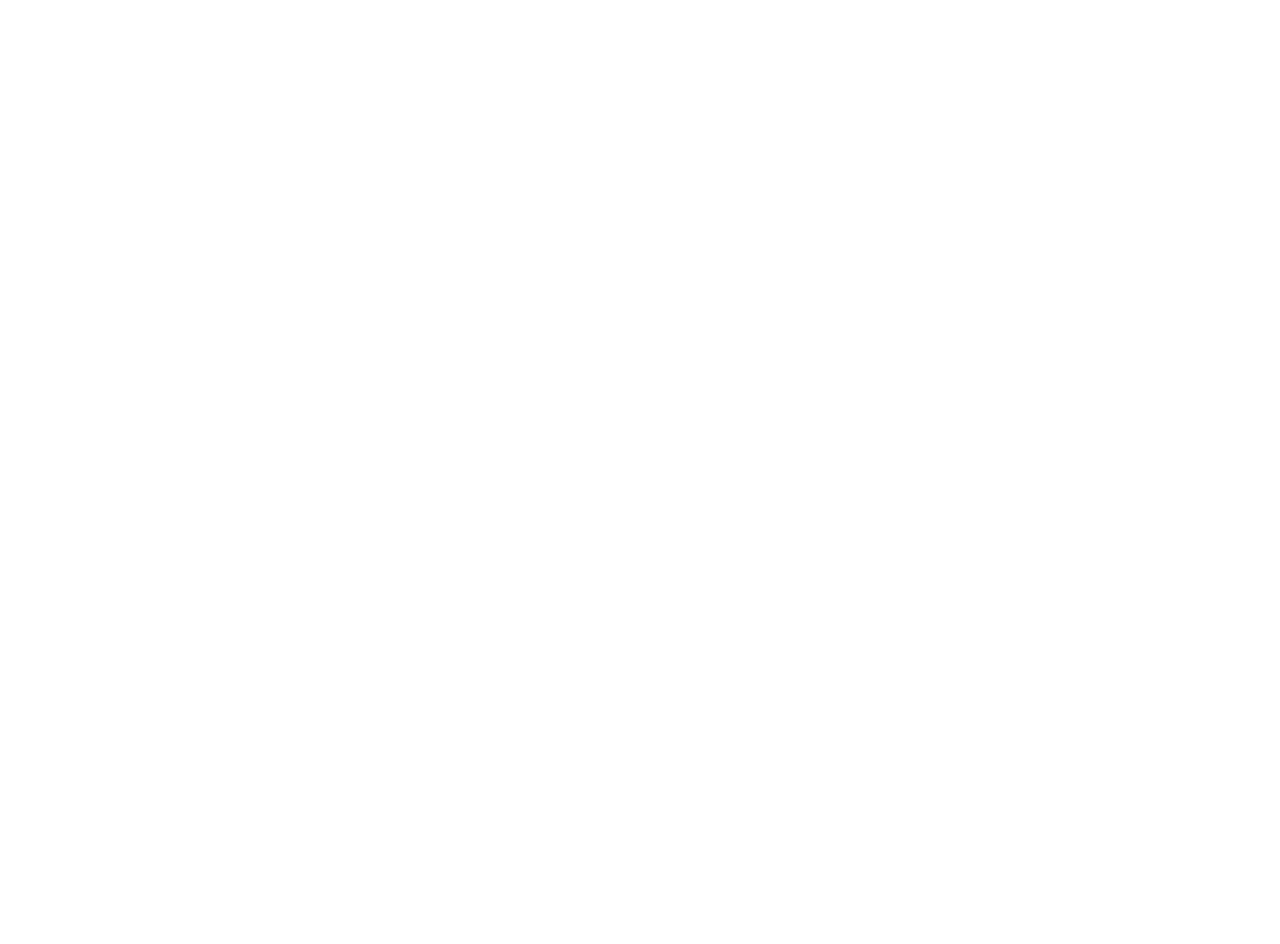
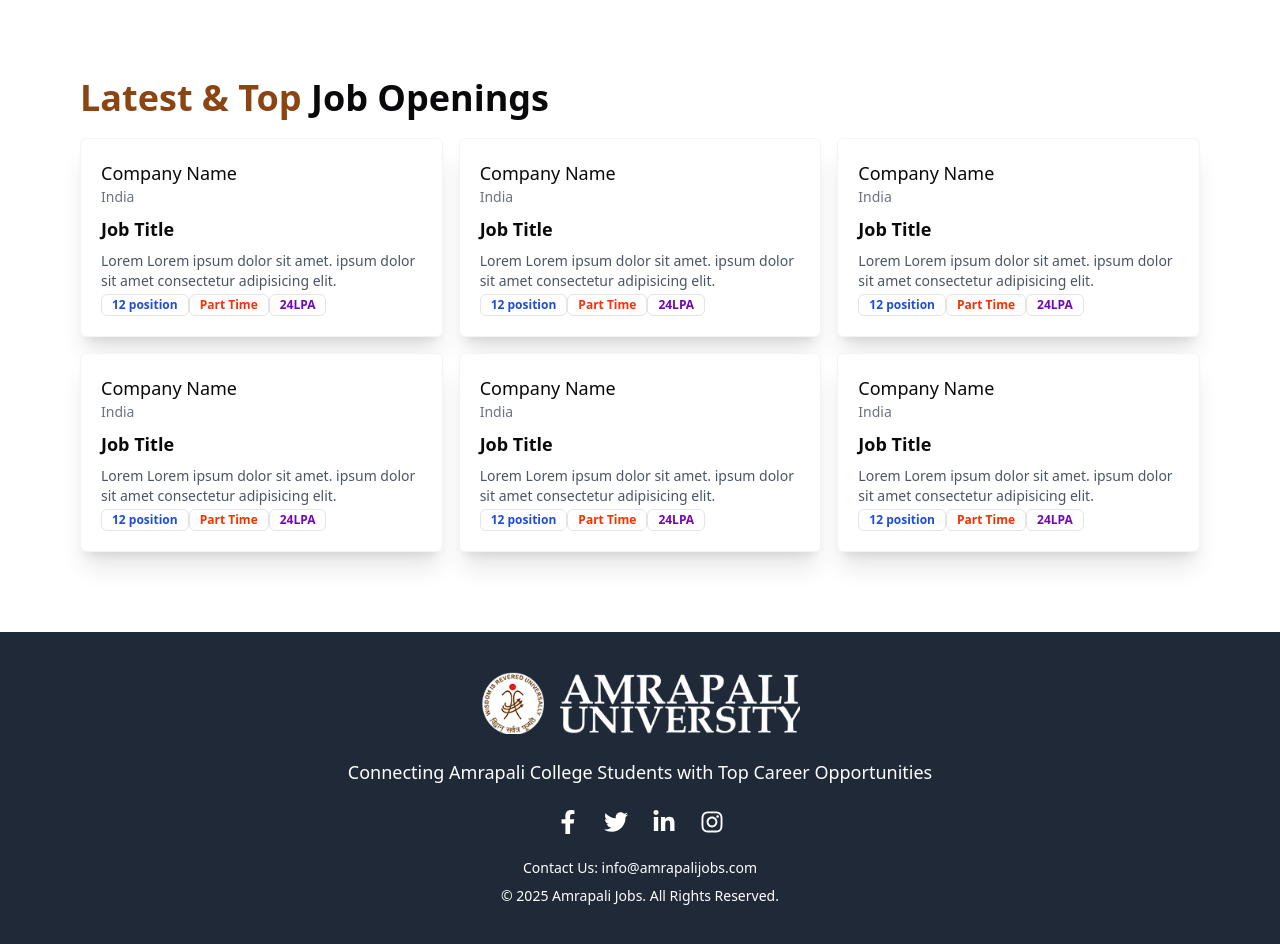
Before and after one commit to diyatripathi673/University_Job_Portal, a React (Vite) app in the folder Frontend/: page / in a window 1280 px wide. Shown: the part 480-1424 px from the top of the page. Before the commit the page ends 800 px from the top, so only its background shows below. Built offline with nearby package versions, Linux system fonts and the light colour scheme.

Commit message:
Footer completed

```diff
--- a/Frontend/package.json
+++ b/Frontend/package.json
@@ -25,6 +25,7 @@
     "next-themes": "^0.4.4",
     "react": "^18.3.1",
     "react-dom": "^18.3.1",
+    "react-icons": "^5.5.0",
     "react-redux": "^9.2.0",
     "react-router-dom": "^7.2.0",
     "sonner": "^2.0.0",
--- /dev/null
+++ b/Frontend/src/components/Footer.jsx
@@ -0,0 +1,45 @@
+import React from "react";
+import { FaFacebookF, FaTwitter, FaLinkedinIn, FaInstagram } from "react-icons/fa";
+import logo from "../assets/logo.png"  // Import logo from assets folder
+
+const Footer = () => {
+  return (
+    <footer className="bg-gray-800 text-white py-10">
+      <div className="container mx-auto px-6 text-center">
+        {/* Logo Section */}
+        <div className="mb-6">
+          <img src={logo} alt="Amrapali Jobs Logo" className="max-w-xs mx-auto" />
+        </div>
+
+        {/* About Section */}
+        <div className="mb-6">
+          <p className="text-lg">Connecting Amrapali College Students with Top Career Opportunities</p>
+        </div>
+
+        {/* Social Media Links */}
+        <div className="flex justify-center gap-6 mb-6">
+          <a href="https://www.facebook.com/AmrapaliCollege" target="_blank" rel="noopener noreferrer" className="text-white text-2xl hover:text-blue-500">
+            <FaFacebookF />
+          </a>
+          <a href="https://www.twitter.com/AmrapaliCollege" target="_blank" rel="noopener noreferrer" className="text-white text-2xl hover:text-blue-400">
+            <FaTwitter />
+          </a>
+          <a href="https://www.linkedin.com/school/amrapali-college" target="_blank" rel="noopener noreferrer" className="text-white text-2xl hover:text-blue-700">
+            <FaLinkedinIn />
+          </a>
+          <a href="https://www.instagram.com/amrapali_college" target="_blank" rel="noopener noreferrer" className="text-white text-2xl hover:text-pink-500">
+            <FaInstagram />
+          </a>
+        </div>
+
+        {/* Contact Section */}
+        <div>
+          <p className="text-sm mb-2">Contact Us: <a href="mailto:info@amrapalijobs.com" className="text-white hover:text-blue-400">info@amrapalijobs.com</a></p>
+          <p className="text-sm">&copy; 2025 Amrapali Jobs. All Rights Reserved.</p>
+        </div>
+      </div>
+    </footer>
+  );
+};
+
+export default Footer;
--- a/Frontend/src/components/Home.jsx
+++ b/Frontend/src/components/Home.jsx
@@ -2,6 +2,8 @@
 import Navbar from "./shared/Navbar"
 import Herosection from "./Herosection"
 import CategoryCarousel from "./CategoryCarousel"
+import LatestJob from "./LatestJob"
+import Footer from "./Footer"
 
 export default function Home() {
   return (
@@ -9,6 +11,8 @@
     <Navbar/>
     <Herosection/>
     <CategoryCarousel/>
+    <LatestJob/>
+    <Footer/>
     </div>
   )
 }
--- /dev/null
+++ b/Frontend/src/components/LatestJob.jsx
@@ -0,0 +1,24 @@
+import React from "react";
+import LatestJobCards from "./LatestJobCards"; // Make sure to import the LatestJobCards component
+
+const randomJobs = [1, 2, 3, 4, 5, 6, 7, 8];
+
+const LatestJob = () => {
+  return (
+    <div className="max-w-7xl mx-20 my-20">
+      <h1 className="text-4xl font-bold">
+        <span className="text-[#8B4513]">Latest & Top </span>
+        Job Openings
+      </h1>
+
+      {/* Display job cards */}
+      <div className="grid grid-cols-3  my-5 sm:grid-cols-2 lg:grid-cols-3 gap-4">
+        {randomJobs.slice(0,6).map((item, index) => {
+          return <LatestJobCards key={index} />;
+        })}
+      </div>
+    </div>
+  );
+};
+
+export default LatestJob;
--- /dev/null
+++ b/Frontend/src/components/LatestJobCards.jsx
@@ -0,0 +1,29 @@
+import React from 'react'
+import { Badge } from '../components/ui/badge'
+import { Ghost } from 'lucide-react'
+const LatestJobCards = () => {
+  return (
+    <div className='p-5 rounded-md shadow-xl bg-white border border-gray-100 cursor-pointer'>
+    <div>
+    <h1 className='font-medium  text-lg'>Company Name</h1>
+    <p className=' text-sm text-gray-500'>India</p>
+    </div>
+
+    <div>
+    <h1 className='font-bold  text-lg my-2'>Job Title</h1>
+    <p className='text-sm text-gray-600'>
+        Lorem Lorem ipsum dolor sit amet. ipsum dolor sit amet consectetur adipisicing elit.
+    </p>
+    </div>
+
+    <div>
+    <Badge className='text-blue-700 font bold' variant="ghost"> 12 position </Badge>
+    <Badge className='text-[#F83002] font bold' variant="ghost"> Part Time </Badge>
+    <Badge className='text-[#7209b7] font bold' variant="ghost"> 24LPA </Badge>
+    </div>
+
+    </div>
+  )
+}
+
+export default LatestJobCards
--- a/Frontend/src/components/shared/Navbar.jsx
+++ b/Frontend/src/components/shared/Navbar.jsx
@@ -14,11 +14,11 @@
   const user = false;
   return (
     <div className="bg-white">
-      <div className="flex items-center justify-between mx-auto max-w-7xl h-16">
+      <div className="flex items-center justify-between mx-10 max-w-7xl h-16">
         <div>
           <h1 className="text-2xl font-bold">
-            Job
-            <span className="text-[#8B4513]">Portal</span>
+          Amrapali
+            <span className="text-[#8B4513]">JobConnect</span>
           </h1>
         </div>
         <div className="flex items-center gap-12">
@@ -28,7 +28,7 @@
             <li> Browser</li>
           </ul>
           {!user ? (
-            <div className="flex items-center gap2">
+            <div className="flex items-center gap-3">
               <Link to='/login'>
 
                 <Button variant="outline">Login</Button>
--- /dev/null
+++ b/Frontend/src/components/ui/badge.tsx
@@ -0,0 +1,36 @@
+import * as React from "react"
+import { cva, type VariantProps } from "class-variance-authority"
+
+import { cn } from "@/lib/utils"
+
+const badgeVariants = cva(
+  "inline-flex items-center rounded-md border px-2.5 py-0.5 text-xs font-semibold transition-colors focus:outline-none focus:ring-2 focus:ring-ring focus:ring-offset-2",
+  {
+    variants: {
+      variant: {
+        default:
+          "border-transparent bg-primary text-primary-foreground shadow hover:bg-primary/80",
+        secondary:
+          "border-transparent bg-secondary text-secondary-foreground hover:bg-secondary/80",
+        destructive:
+          "border-transparent bg-destructive text-destructive-foreground shadow hover:bg-destructive/80",
+        outline: "text-foreground",
+      },
+    },
+    defaultVariants: {
+      variant: "default",
+    },
+  }
+)
+
+export interface BadgeProps
+  extends React.HTMLAttributes<HTMLDivElement>,
+    VariantProps<typeof badgeVariants> {}
+
+function Badge({ className, variant, ...props }: BadgeProps) {
+  return (
+    <div className={cn(badgeVariants({ variant }), className)} {...props} />
+  )
+}
+
+export { Badge, badgeVariants }
```
Also changed, not shown: Frontend/src/assets/logo.png (added), 1 other file (tests, documents, lock files or other folders).
